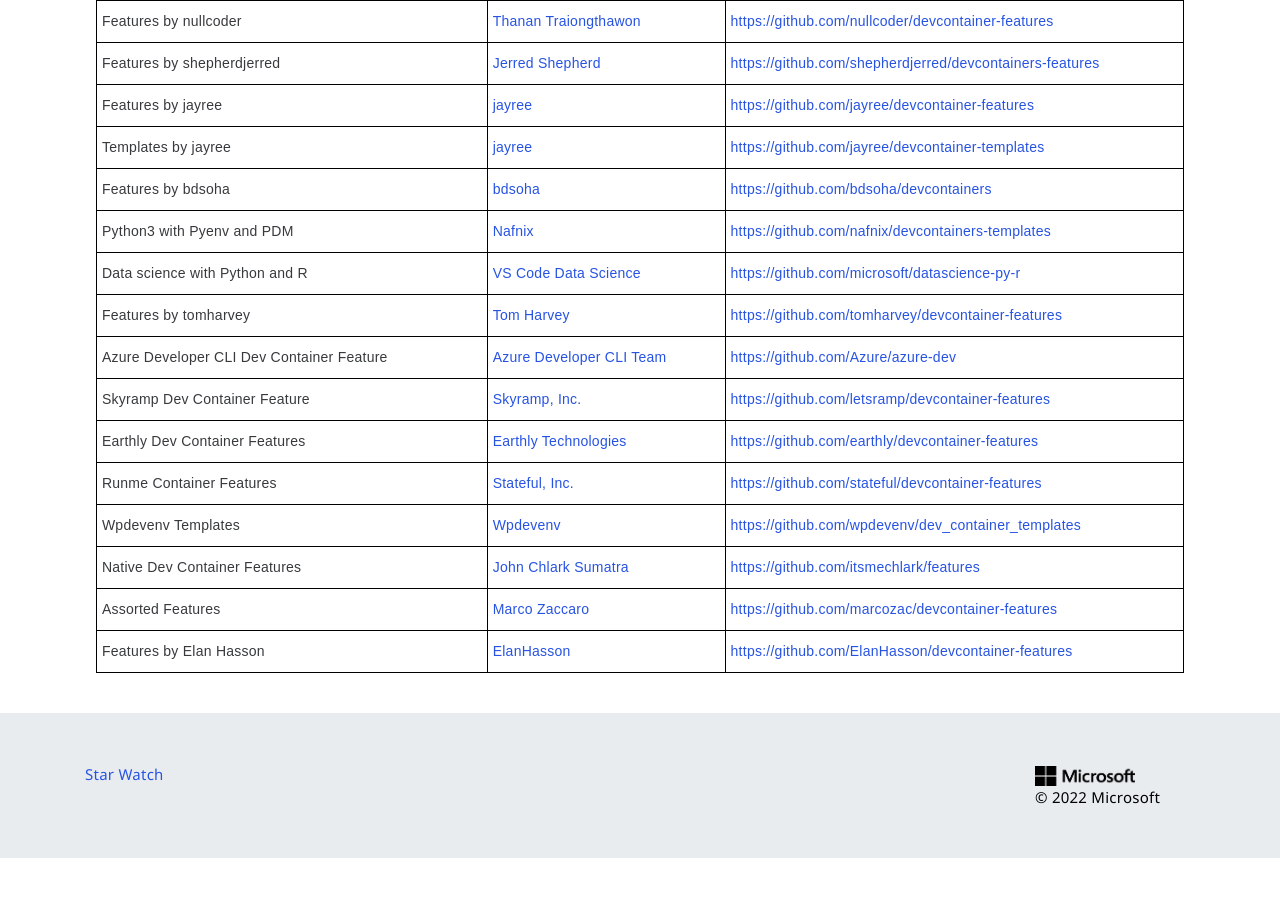
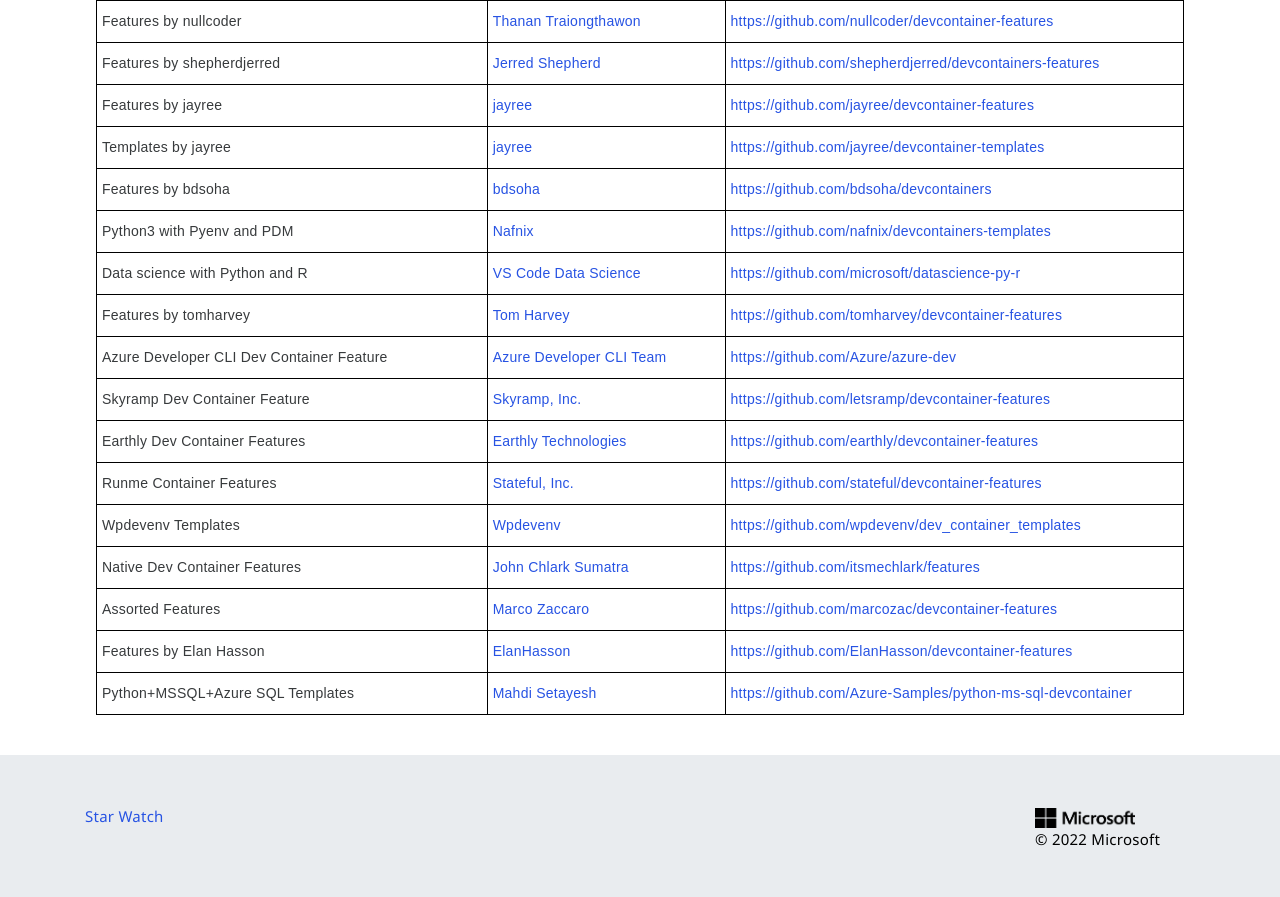
Before and after one commit to devcontainers/devcontainers.github.io, a Jekyll site: the page built from collections.html, in a window 1280 px wide and 900 px high, scrolled down 4072 px. Shown: the top 897 px of the window. Built offline with Jekyll 4.4.1, drawn with Linux system fonts in a browser that asks for light colours; nearby versions of some CDN libraries; comment, search, counter and statistics services are not loaded; before the commit the page ends 4930 px from its top, so only the background shows below that.

Commit message:
Update collection-index.yml

```diff
--- a/_data/collection-index.yml
+++ b/_data/collection-index.yml
@@ -523,3 +523,8 @@
   contact: https://github.com/ElanHasson/devcontainer-features/issues
   repository: https://github.com/ElanHasson/devcontainer-features
   ociReference: ghcr.io/elanhasson/devcontainer-features
+- name: Python+MSSQL+Azure SQL Templates
+  maintainer: Mahdi Setayesh
+  contact: https://github.com/Azure-Samples/python-ms-sql-devcontainer/issues
+  repository: https://github.com/Azure-Samples/python-ms-sql-devcontainer
+  ociReference: ghcr.io/Azure-Samples/python-ms-sql-devcontainer
```
